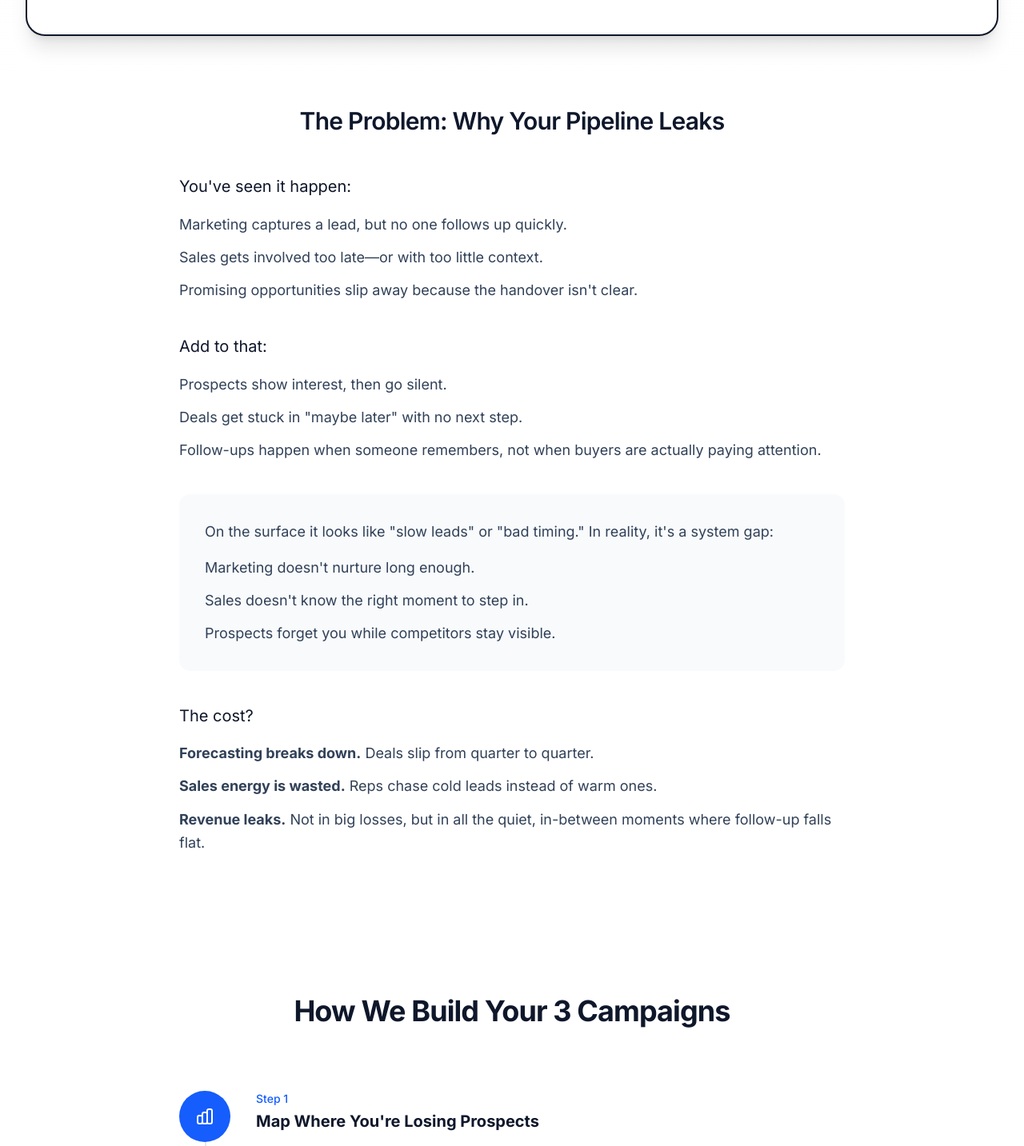
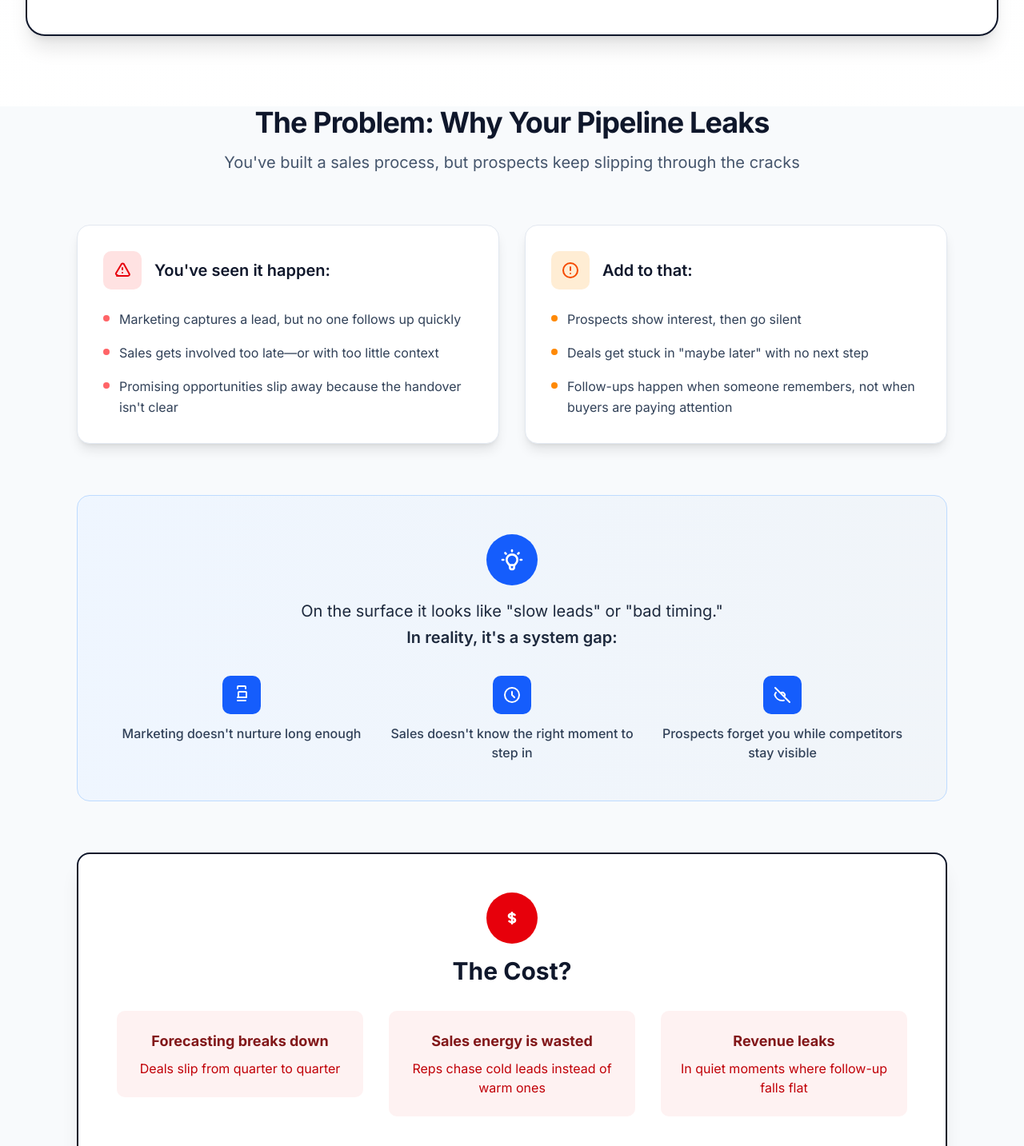
Before and after one commit to ymar/winpoint.nl, a Next.js app: page / in a window 1280 px wide. Shown: the part 1320-2753 px from the top of the page at 80% size. Built offline with nearby package versions, Linux system fonts and the light colour scheme.

Commit message:
Update page.tsx

```diff
--- a/app/page.tsx
+++ b/app/page.tsx
@@ -141,80 +141,141 @@ export default function HomePage() {
 
 
       {/* The Problem */}
-      <section className="pb-12 sm:pb-16 lg:pb-20 -mt-6 sm:-mt-8 lg:-mt-10">
-        <div className="max-w-4xl mx-auto px-4 sm:px-6 lg:px-8">
-          <div className="text-center mb-8 sm:mb-12">
-            <h2 className="text-2xl sm:text-3xl font-semibold text-slate-900 mb-3 sm:mb-4 tracking-tight">
+      <section className="pb-12 sm:pb-16 lg:pb-20 -mt-6 sm:-mt-8 lg:-mt-10 bg-slate-50">
+        <div className="max-w-6xl mx-auto px-4 sm:px-6 lg:px-8">
+          <div className="text-center mb-12 sm:mb-16">
+            <h2 className="text-3xl sm:text-4xl font-bold text-slate-900 mb-4 tracking-tight">
               The Problem: Why Your Pipeline Leaks
             </h2>
+            <p className="text-lg sm:text-xl text-slate-600 max-w-3xl mx-auto">
+              You've built a sales process, but prospects keep slipping through the cracks
+            </p>
           </div>
 
-          <div className="space-y-8 sm:space-y-10 text-left">
-            <div>
-              <p className="text-lg sm:text-xl text-slate-900 leading-relaxed mb-4">
-                You've seen it happen:
-              </p>
-              <div className="space-y-3">
-                <p className="text-base sm:text-lg text-slate-700 leading-relaxed">
-                  Marketing captures a lead, but no one follows up quickly.
-                </p>
-                <p className="text-base sm:text-lg text-slate-700 leading-relaxed">
-                  Sales gets involved too late—or with too little context.
-                </p>
-                <p className="text-base sm:text-lg text-slate-700 leading-relaxed">
-                  Promising opportunities slip away because the handover isn't clear.
-                </p>
+          {/* Problem Cards */}
+          <div className="grid lg:grid-cols-2 gap-8 mb-16">
+            {/* You've seen it happen */}
+            <div className="bg-white rounded-2xl p-8 shadow-lg border border-slate-200">
+              <div className="flex items-center mb-6">
+                <div className="w-12 h-12 bg-red-100 rounded-lg flex items-center justify-center mr-4">
+                  <svg className="w-6 h-6 text-red-600" fill="none" stroke="currentColor" viewBox="0 0 24 24">
+                    <path strokeLinecap="round" strokeLinejoin="round" strokeWidth={2} d="M12 9v2m0 4h.01m-6.938 4h13.856c1.54 0 2.502-1.667 1.732-2.5L13.732 4c-.77-.833-1.964-.833-2.732 0L4.082 15.5c-.77.833.192 2.5 1.732 2.5z" />
+                  </svg>
+                </div>
+                <h3 className="text-xl font-semibold text-slate-900">You've seen it happen:</h3>
+              </div>
+              <div className="space-y-4">
+                <div className="flex items-start space-x-3">
+                  <div className="w-2 h-2 bg-red-400 rounded-full mt-2 flex-shrink-0"></div>
+                  <p className="text-slate-700 leading-relaxed">Marketing captures a lead, but no one follows up quickly</p>
+                </div>
+                <div className="flex items-start space-x-3">
+                  <div className="w-2 h-2 bg-red-400 rounded-full mt-2 flex-shrink-0"></div>
+                  <p className="text-slate-700 leading-relaxed">Sales gets involved too late—or with too little context</p>
+                </div>
+                <div className="flex items-start space-x-3">
+                  <div className="w-2 h-2 bg-red-400 rounded-full mt-2 flex-shrink-0"></div>
+                  <p className="text-slate-700 leading-relaxed">Promising opportunities slip away because the handover isn't clear</p>
+                </div>
               </div>
             </div>
 
-            <div>
-              <p className="text-lg sm:text-xl text-slate-900 leading-relaxed mb-4">
-                Add to that:
-              </p>
-              <div className="space-y-3">
-                <p className="text-base sm:text-lg text-slate-700 leading-relaxed">
-                  Prospects show interest, then go silent.
-                </p>
-                <p className="text-base sm:text-lg text-slate-700 leading-relaxed">
-                  Deals get stuck in "maybe later" with no next step.
-                </p>
-                <p className="text-base sm:text-lg text-slate-700 leading-relaxed">
-                  Follow-ups happen when someone remembers, not when buyers are actually paying attention.
-                </p>
+            {/* Add to that */}
+            <div className="bg-white rounded-2xl p-8 shadow-lg border border-slate-200">
+              <div className="flex items-center mb-6">
+                <div className="w-12 h-12 bg-orange-100 rounded-lg flex items-center justify-center mr-4">
+                  <svg className="w-6 h-6 text-orange-600" fill="none" stroke="currentColor" viewBox="0 0 24 24">
+                    <path strokeLinecap="round" strokeLinejoin="round" strokeWidth={2} d="M12 8v4m0 4h.01M21 12a9 9 0 11-18 0 9 9 0 0118 0z" />
+                  </svg>
+                </div>
+                <h3 className="text-xl font-semibold text-slate-900">Add to that:</h3>
+              </div>
+              <div className="space-y-4">
+                <div className="flex items-start space-x-3">
+                  <div className="w-2 h-2 bg-orange-400 rounded-full mt-2 flex-shrink-0"></div>
+                  <p className="text-slate-700 leading-relaxed">Prospects show interest, then go silent</p>
+                </div>
+                <div className="flex items-start space-x-3">
+                  <div className="w-2 h-2 bg-orange-400 rounded-full mt-2 flex-shrink-0"></div>
+                  <p className="text-slate-700 leading-relaxed">Deals get stuck in "maybe later" with no next step</p>
+                </div>
+                <div className="flex items-start space-x-3">
+                  <div className="w-2 h-2 bg-orange-400 rounded-full mt-2 flex-shrink-0"></div>
+                  <p className="text-slate-700 leading-relaxed">Follow-ups happen when someone remembers, not when buyers are paying attention</p>
+                </div>
               </div>
             </div>
+          </div>
 
-            <div className="bg-slate-50 rounded-lg sm:rounded-xl p-6 sm:p-8">
-              <p className="text-base sm:text-lg text-slate-700 leading-relaxed mb-4">
-                On the surface it looks like "slow leads" or "bad timing." In reality, it's a system gap:
+          {/* System Gap Callout */}
+          <div className="bg-gradient-to-r from-blue-50 to-slate-100 rounded-2xl p-8 sm:p-12 mb-16 border border-blue-200">
+            <div className="text-center mb-8">
+              <div className="w-16 h-16 bg-blue-600 rounded-full flex items-center justify-center mx-auto mb-4">
+                <svg className="w-8 h-8 text-white" fill="none" stroke="currentColor" viewBox="0 0 24 24">
+                  <path strokeLinecap="round" strokeLinejoin="round" strokeWidth={2} d="M9.663 17h4.673M12 3v1m6.364 1.636l-.707.707M21 12h-1M4 12H3m3.343-5.657l-.707-.707m2.828 9.9a5 5 0 117.072 0l-.548.547A3.374 3.374 0 0014 18.469V19a2 2 0 11-4 0v-.531c0-.895-.356-1.754-.988-2.386l-.548-.547z" />
+                </svg>
+              </div>
+              <p className="text-lg sm:text-xl text-slate-800 leading-relaxed max-w-2xl mx-auto">
+                On the surface it looks like "slow leads" or "bad timing." <br />
+                <span className="font-semibold">In reality, it's a system gap:</span>
               </p>
-              <div className="space-y-3">
-                <p className="text-base sm:text-lg text-slate-700 leading-relaxed">
-                  Marketing doesn't nurture long enough.
-                </p>
-                <p className="text-base sm:text-lg text-slate-700 leading-relaxed">
-                  Sales doesn't know the right moment to step in.
-                </p>
-                <p className="text-base sm:text-lg text-slate-700 leading-relaxed">
-                  Prospects forget you while competitors stay visible.
-                </p>
+            </div>
+            <div className="grid md:grid-cols-3 gap-6">
+              <div className="text-center">
+                <div className="w-12 h-12 bg-blue-600 rounded-lg flex items-center justify-center mx-auto mb-3">
+                  <svg className="w-6 h-6 text-white" fill="none" stroke="currentColor" viewBox="0 0 24 24">
+                    <path strokeLinecap="round" strokeLinejoin="round" strokeWidth={2} d="M7 4V2a1 1 0 011-1h8a1 1 0 011 1v2m-9 11V9a1 1 0 011-1h8a1 1 0 011 1v6M7 15h10M7 19h10" />
+                  </svg>
+                </div>
+                <p className="text-slate-700 font-medium">Marketing doesn't nurture long enough</p>
+              </div>
+              <div className="text-center">
+                <div className="w-12 h-12 bg-blue-600 rounded-lg flex items-center justify-center mx-auto mb-3">
+                  <svg className="w-6 h-6 text-white" fill="none" stroke="currentColor" viewBox="0 0 24 24">
+                    <path strokeLinecap="round" strokeLinejoin="round" strokeWidth={2} d="M12 8v4l3 3m6-3a9 9 0 11-18 0 9 9 0 0118 0z" />
+                  </svg>
+                </div>
+                <p className="text-slate-700 font-medium">Sales doesn't know the right moment to step in</p>
+              </div>
+              <div className="text-center">
+                <div className="w-12 h-12 bg-blue-600 rounded-lg flex items-center justify-center mx-auto mb-3">
+                  <svg className="w-6 h-6 text-white" fill="none" stroke="currentColor" viewBox="0 0 24 24">
+                    <path strokeLinecap="round" strokeLinejoin="round" strokeWidth={2} d="M13.875 18.825A10.05 10.05 0 0112 19c-4.478 0-8.268-2.943-9.543-7a9.97 9.97 0 011.563-3.029m5.858.908a3 3 0 114.243 4.243M9.878 9.878l4.242 4.242M9.878 9.878L3 3m6.878 6.878L21 21" />
+                  </svg>
+                </div>
+                <p className="text-slate-700 font-medium">Prospects forget you while competitors stay visible</p>
               </div>
             </div>
+          </div>
 
-            <div>
-              <p className="text-lg sm:text-xl text-slate-900 leading-relaxed mb-4">
-                The cost?
-              </p>
-              <div className="space-y-3">
-                <p className="text-base sm:text-lg text-slate-700 leading-relaxed">
-                  <strong>Forecasting breaks down.</strong> Deals slip from quarter to quarter.
-                </p>
-                <p className="text-base sm:text-lg text-slate-700 leading-relaxed">
-                  <strong>Sales energy is wasted.</strong> Reps chase cold leads instead of warm ones.
-                </p>
-                <p className="text-base sm:text-lg text-slate-700 leading-relaxed">
-                  <strong>Revenue leaks.</strong> Not in big losses, but in all the quiet, in-between moments where follow-up falls flat.
-                </p>
+          {/* The Cost */}
+          <div className="bg-white rounded-2xl p-8 sm:p-12 shadow-xl border-2 border-slate-900">
+            <div className="text-center mb-8">
+              <div className="w-16 h-16 bg-red-600 rounded-full flex items-center justify-center mx-auto mb-4">
+                <svg className="w-8 h-8 text-white" fill="none" stroke="currentColor" viewBox="0 0 24 24">
+                  <path strokeLinecap="round" strokeLinejoin="round" strokeWidth={2} d="M12 8c-1.657 0-3 .895-3 2s1.343 2 3 2 3 .895 3 2-1.343 2-3 2m0-8c1.11 0 2.08.402 2.599 1M12 8V7m0 1v8m0 0v1m0-1c-1.11 0-2.08-.402-2.599-1" />
+                </svg>
+              </div>
+              <h3 className="text-2xl sm:text-3xl font-bold text-slate-900 mb-4">The Cost?</h3>
+            </div>
+            <div className="grid md:grid-cols-3 gap-8">
+              <div className="text-center">
+                <div className="bg-red-50 rounded-lg p-6 mb-4">
+                  <h4 className="text-lg font-bold text-red-900 mb-2">Forecasting breaks down</h4>
+                  <p className="text-red-700">Deals slip from quarter to quarter</p>
+                </div>
+              </div>
+              <div className="text-center">
+                <div className="bg-red-50 rounded-lg p-6 mb-4">
+                  <h4 className="text-lg font-bold text-red-900 mb-2">Sales energy is wasted</h4>
+                  <p className="text-red-700">Reps chase cold leads instead of warm ones</p>
+                </div>
+              </div>
+              <div className="text-center">
+                <div className="bg-red-50 rounded-lg p-6 mb-4">
+                  <h4 className="text-lg font-bold text-red-900 mb-2">Revenue leaks</h4>
+                  <p className="text-red-700">In quiet moments where follow-up falls flat</p>
+                </div>
               </div>
             </div>
           </div>
```
